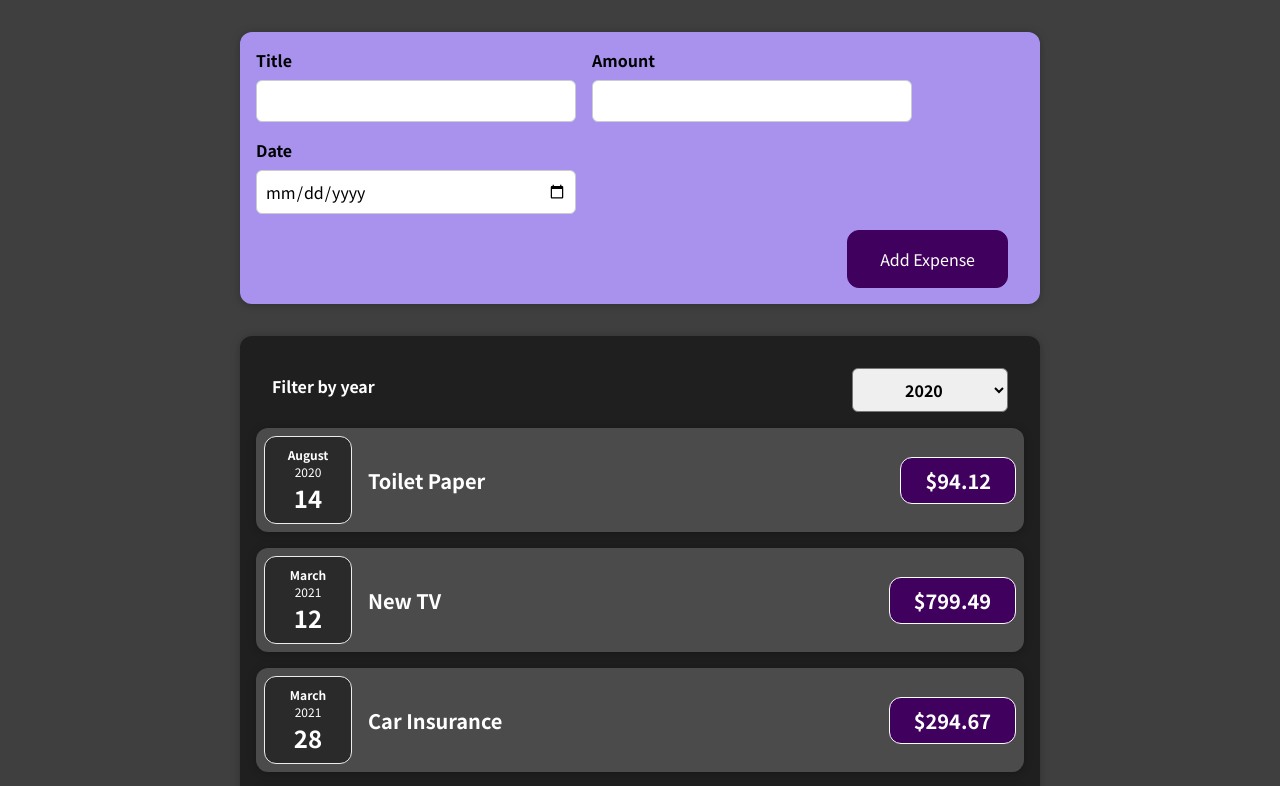
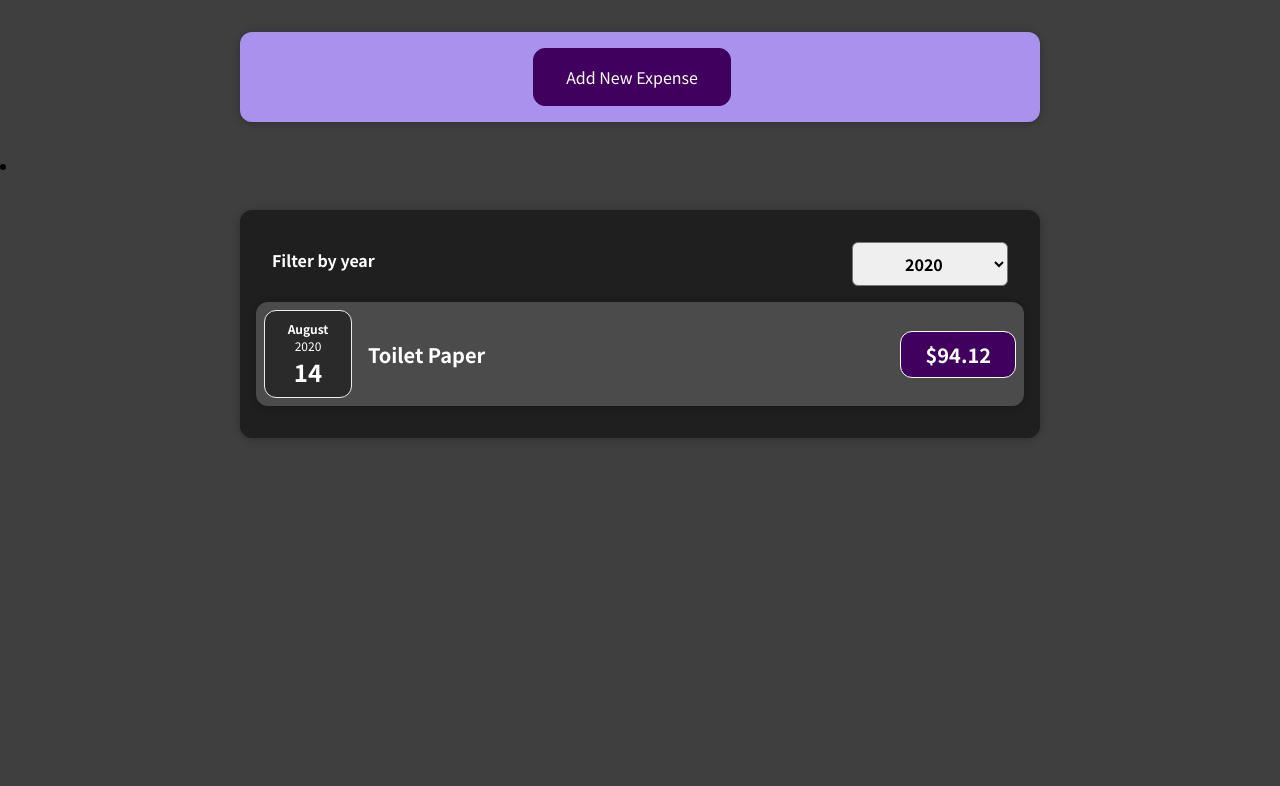
Before and after one commit to ReshmaShrema/expense_tracker, a React (Create React App) app: page / in a window 1280 px wide. Shown: the top 786 px of the page. Built offline with nearby package versions, Linux system fonts and the light colour scheme.

Commit message:
condition rendering

```diff
--- a/src/Components/ExpenseForm/ExpenseForm.js
+++ b/src/Components/ExpenseForm/ExpenseForm.js
@@ -79,7 +79,12 @@ const ExpenseForm = (props) => {
                 </div>
             </div>
             <div className="new-expense__actions">
-                <button type="submit">Add Expense</button>
+                <button type="submit">
+                    Add Expense
+                </button>
+                <button  onClick={props.onChange}>
+                   Cancel
+                </button>
             </div>
         </form>
     );
--- /dev/null
+++ b/src/Components/ExpenseList/ExpenseList.css
@@ -0,0 +1,9 @@
+.expenses-list {
+  list-style: none;
+  padding: 0;
+}
+
+.expenses-list__fallback {
+  color: white;
+  text-align: center;
+}
--- /dev/null
+++ b/src/Components/ExpenseList/ExpenseList.js
@@ -0,0 +1,21 @@
+import './ExpenseList.css';
+import React from 'react';
+import ExpenseItem from '../ExpenseItem/ExpenseItem';
+const ExpenseList =(props)=>{
+    if(props.expenseItem.length===0){
+       return <h1 className='expenses-list__fallback'>No Item Found</h1>
+    }
+    return (
+        <ul className="expenses-list">
+            {props.expenseItem.map((expense) => (
+                <ExpenseItem
+                    title={expense.title}
+                    date={expense.date}
+                    amount={expense.amount}
+                    key={expense.id}
+                />
+            ))}
+        </ul>
+    );
+}
+export default ExpenseList;
--- a/src/Components/Expenses/Expenses.js
+++ b/src/Components/Expenses/Expenses.js
@@ -1,30 +1,29 @@
 import React, { useState } from 'react';
 import ExpensesFilter from '../ExpenseFilter/ExpenseFilter';
-import ExpenseItem from '../ExpenseItem/ExpenseItem';
+import ExpenseList from '../ExpenseList/ExpenseList';
 import Card from '../UI/Card/Card';
-import './Expenses.css'
+import './Expenses.css';
 const Expenses = (props) => {
     const [filteredYear, setFilteredYear] = useState('2020');
 
-    const filterChangeHandler=(selectYear)=>{
-        const year =selectYear;
+    const filterChangeHandler = (selectYear) => {
+        const year = selectYear;
+        setFilteredYear(year);
+    };
+    const filteredExpense = props.expenses.filter((expense) => {
+        return expense.date.getFullYear().toString() === filteredYear;
+    });
 
-       setFilteredYear(year);
-    }
     return (
-        <div>
+        <li>
             <Card className="expenses">
-                <ExpensesFilter onFilter={filterChangeHandler} selected={filteredYear}/>
-                {props.expenses.map((expense) => (
-                    <ExpenseItem
-                        title={expense.title}
-                        date={expense.date}
-                        amount={expense.amount}
-                        key={expense.id}
-                    />
-                ))}
+                <ExpensesFilter
+                    onFilter={filterChangeHandler}
+                    selected={filteredYear}
+                />
+                <ExpenseList expenseItem={filteredExpense}/>
             </Card>
-        </div>
+        </li>
     );
-}
+};
 export default Expenses;
--- a/src/Components/NewExpense/NewExpense.js
+++ b/src/Components/NewExpense/NewExpense.js
@@ -1,18 +1,27 @@
-import React from "react";
+import React, { useState } from "react";
 import ExpenseForm from "../ExpenseForm/ExpenseForm";
 import './NewExpense.css'
 const NewExpense =(props)=>{
+    const[isHide,setIsHide]=useState(false)
     const saveExpenseDataHandler=(enteredDate)=>{
         const expenseData={
             ...enteredDate,
             id:Math.random.toString()
         }
         props.onAddExpense(expenseData)
+        setIsHide(false);
     }
-    return(
-    <div className="new-expense">
-        <ExpenseForm onSaveExpense={saveExpenseDataHandler}/>
-    </div>
-    )
+    const startEditFormHandler=()=>{
+        setIsHide(true)
+    }
+    const stopEditHandler=()=>{
+        setIsHide(false)
+    }
+    return (
+        <div className="new-expense">
+            {!isHide&&<button onClick={startEditFormHandler}>Add New Expense</button>}
+            {isHide&&<ExpenseForm onSaveExpense={saveExpenseDataHandler} onChange={stopEditHandler} />}
+        </div>
+    );
 }
 export default NewExpense;
```
